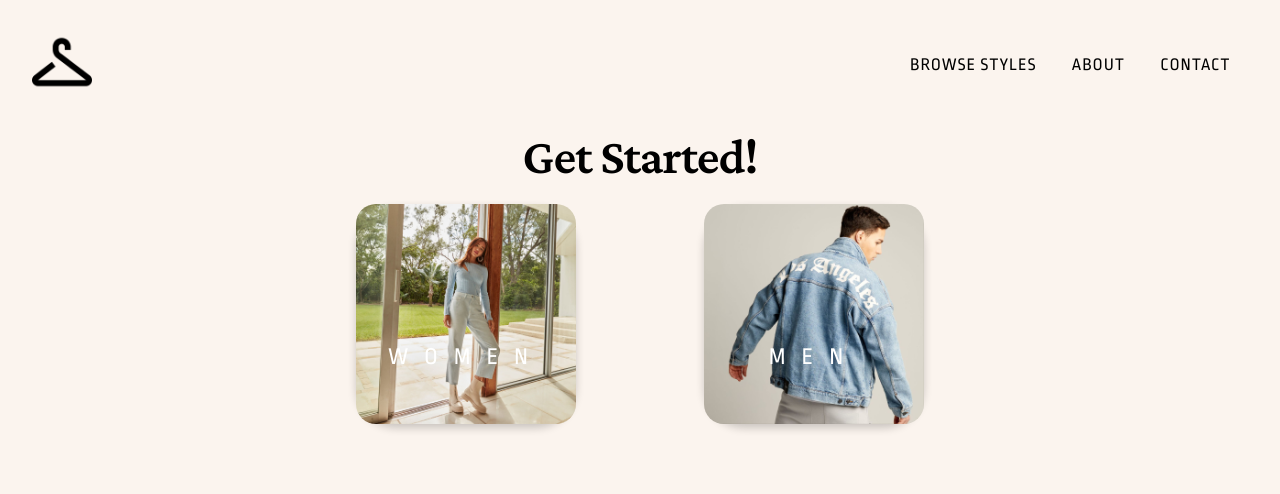
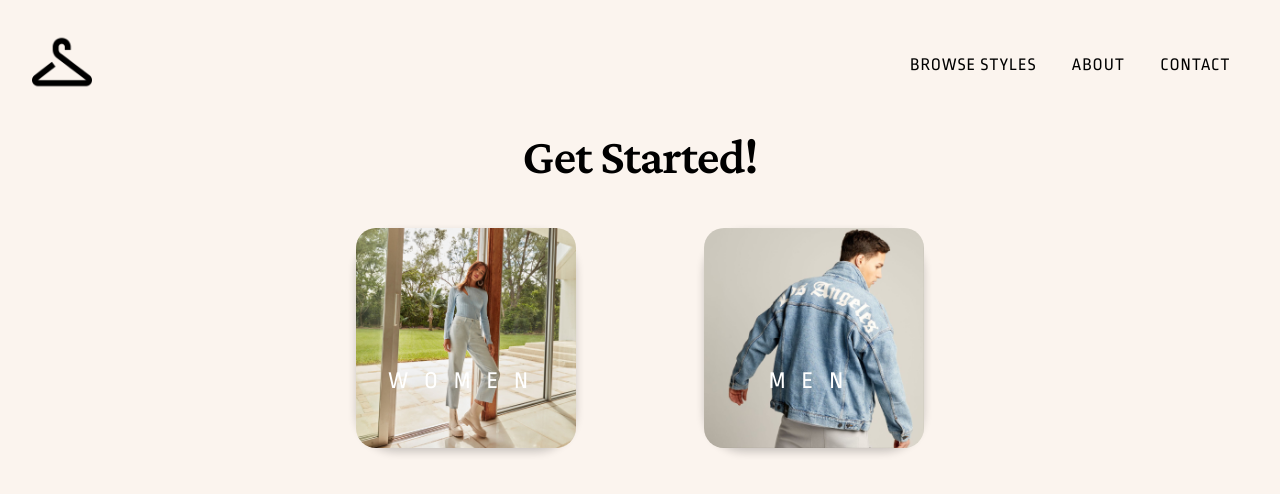
Before and after one commit to sreelakshmys/outfit-generator-client, a React (Create React App) app: page /surpriseme in a window 1280 px wide. Shown: the top 494 px of the page. Built offline with nearby package versions, Linux system fonts and the light colour scheme.

Commit message:
Readme update and css fix

```diff
--- a/src/assets/styles/CreateOutfit.css
+++ b/src/assets/styles/CreateOutfit.css
@@ -88,4 +88,8 @@
   .card .card_title {
     margin-top: -80px;
   }
+
+  .gender-category {
+    margin: 32px;
+  }
 }
```
Also changed, not shown: 1 other file (tests, documents, lock files or other folders).
